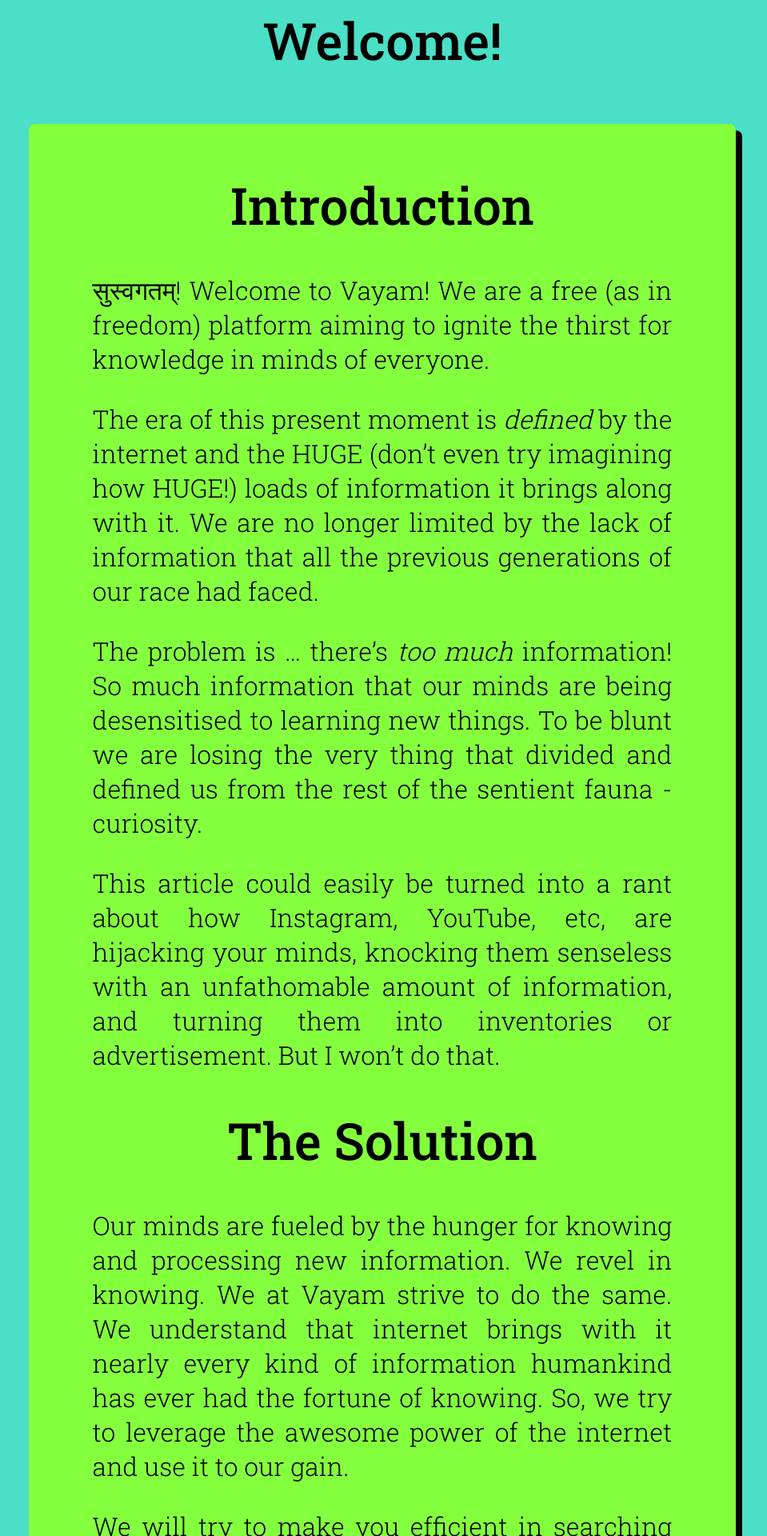
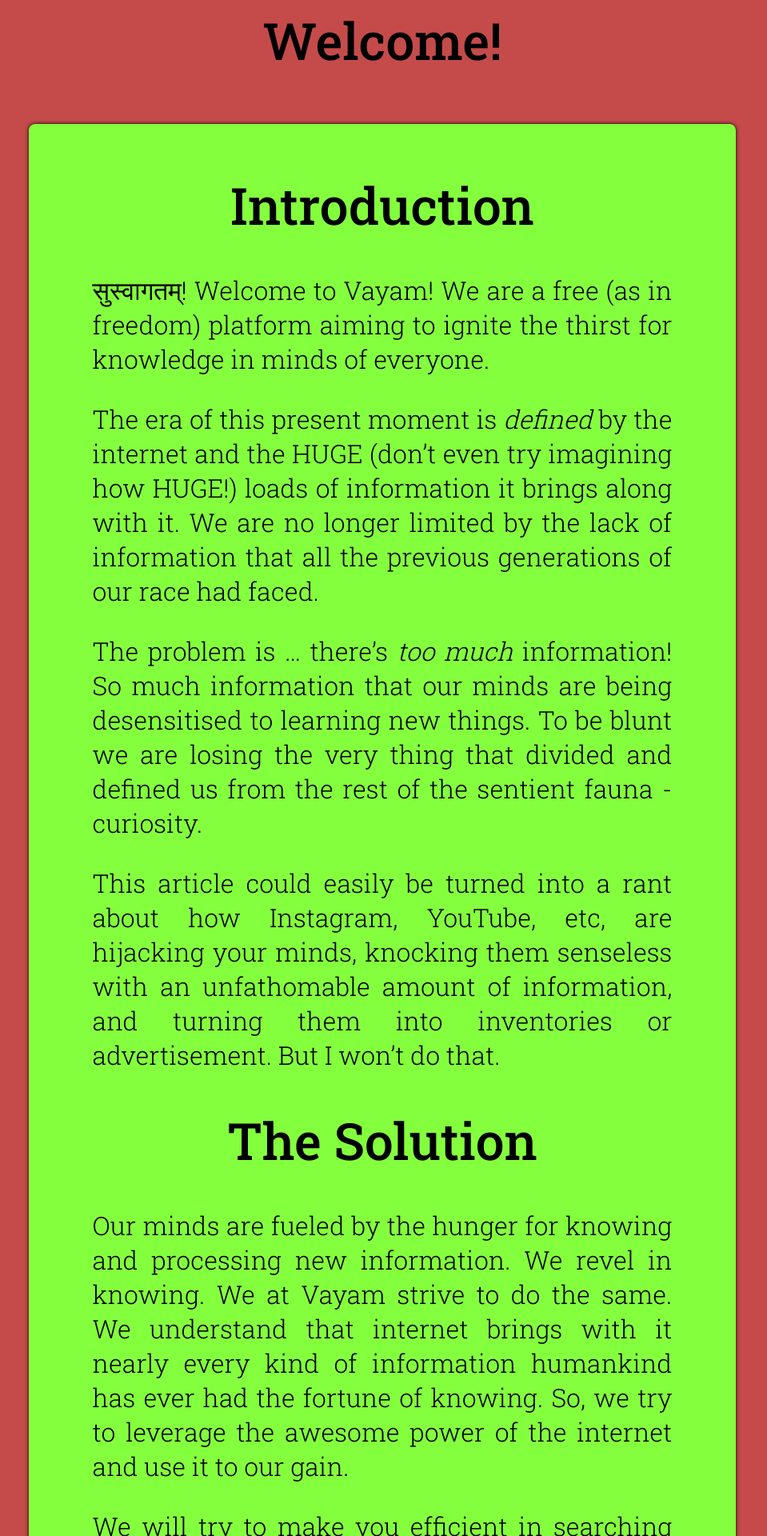
Before and after one commit to the-bokya/vayam, a Jekyll site: the page built from _posts/2022-03-18-welcome.markdown, in a window 1280 px wide. Shown: the top 1920 px of the page at 80% size, without its empty margins (162-1121 px from the left). Built offline with Jekyll 4.4.1, drawn with Linux system fonts in a browser that asks for light colours.

```diff
--- a/_includes/styles.css
+++ b/_includes/styles.css
@@ -1,7 +1,7 @@
 @import url('https://fonts.googleapis.com/css2?family=Roboto+Slab:wght@300;500&display=swap');
 @import url('https://fonts.googleapis.com/css2?family=Hind:wght@600&family=Poppins:wght@600&display=swap');
 body {
-    background-color: rgb(74, 223, 198);
+    background-color: rgb(197, 75, 75);
     color: black;
     font-family: "Roboto Slab", "Poppins", sans-serif;
     font-size: xx-large;
@@ -13,7 +13,8 @@ body {
     font-weight:300;
 }
 *::selection{
-    background-color: beige;
+    background-color: rgb(255, 0, 128);
+    color: rgb(247, 247, 247);
 }
 img {
     display: block;
@@ -42,11 +43,14 @@ div.centre {
     padding: 1rem 5rem 7rem 5rem;
     background-color: rgb(132, 255, 61);
     color: black;
-    box-shadow: 0.5rem 0.5rem black;
+    box-shadow: 0 0 5px black;
     border-radius: 0.5rem;
 }
-@media only screen and (max-width: 1080px){
+@media only screen and (max-width: 10in){
     div.centre{
         margin: 0;
     }
 }
+.maths {
+    font-family: "Times New Roman", serif;
+}
--- a/_posts/2022-03-18-welcome-to-jekyll.markdown
+++ b/_posts/2022-03-18-welcome.markdown
@@ -10,7 +10,7 @@ order: 1
 
 # Introduction
 
-सुस्वगतम्! Welcome to Vayam! We are a free (as in freedom) platform aiming to ignite the thirst for knowledge in minds of everyone.
+सुस्वागतम्! Welcome to Vayam! We are a free (as in freedom) platform aiming to ignite the thirst for knowledge in minds of everyone.
 
 The era of this present moment is *defined* by the internet and the HUGE (don't even try imagining how HUGE!) loads of information it brings along with it. We are no longer limited by the lack of information that all the previous generations of our race had faced.
 
```
Also changed, not shown: _posts/2022-03-20-motion.md (added, +35 -0 lines).
